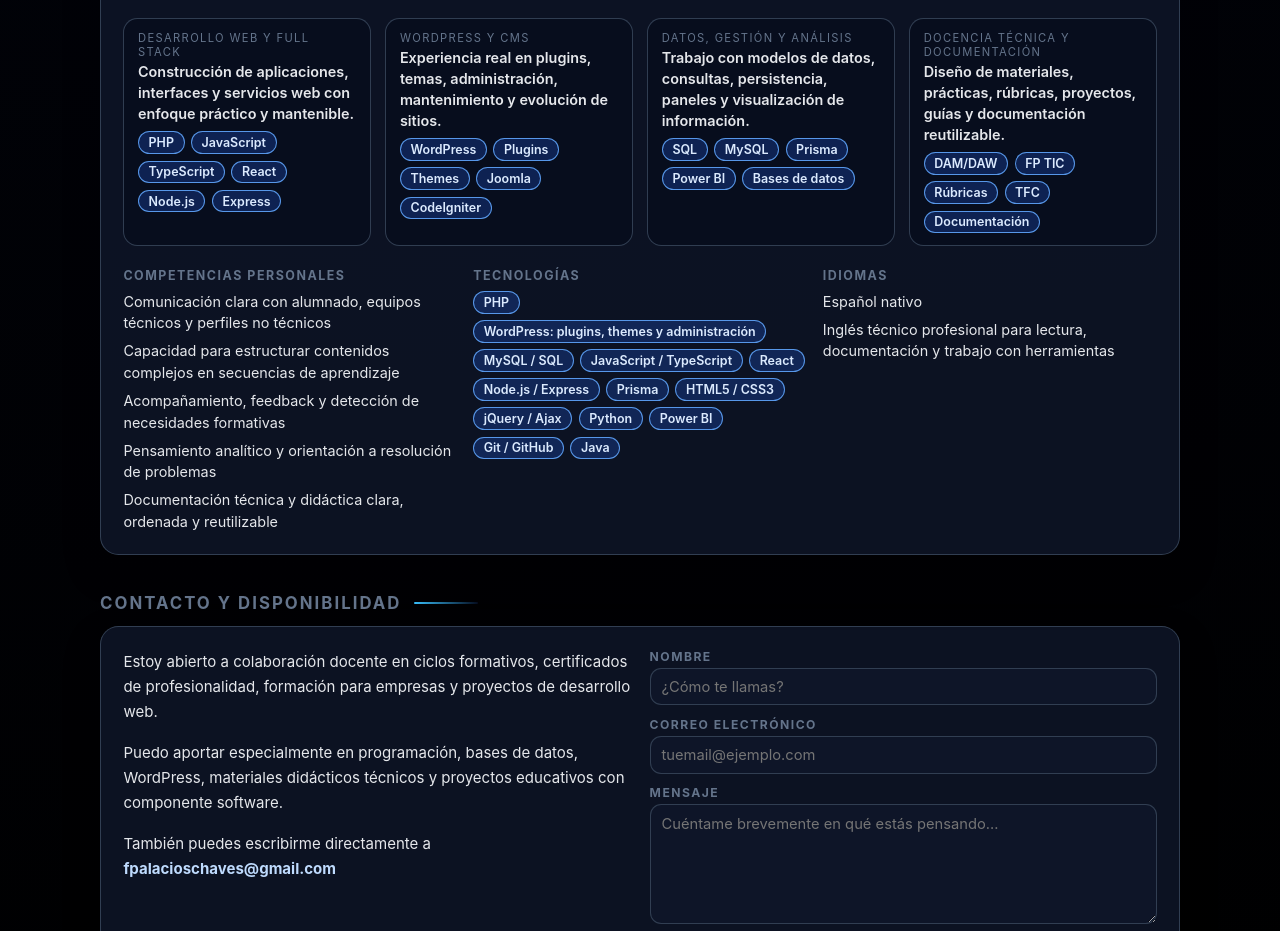
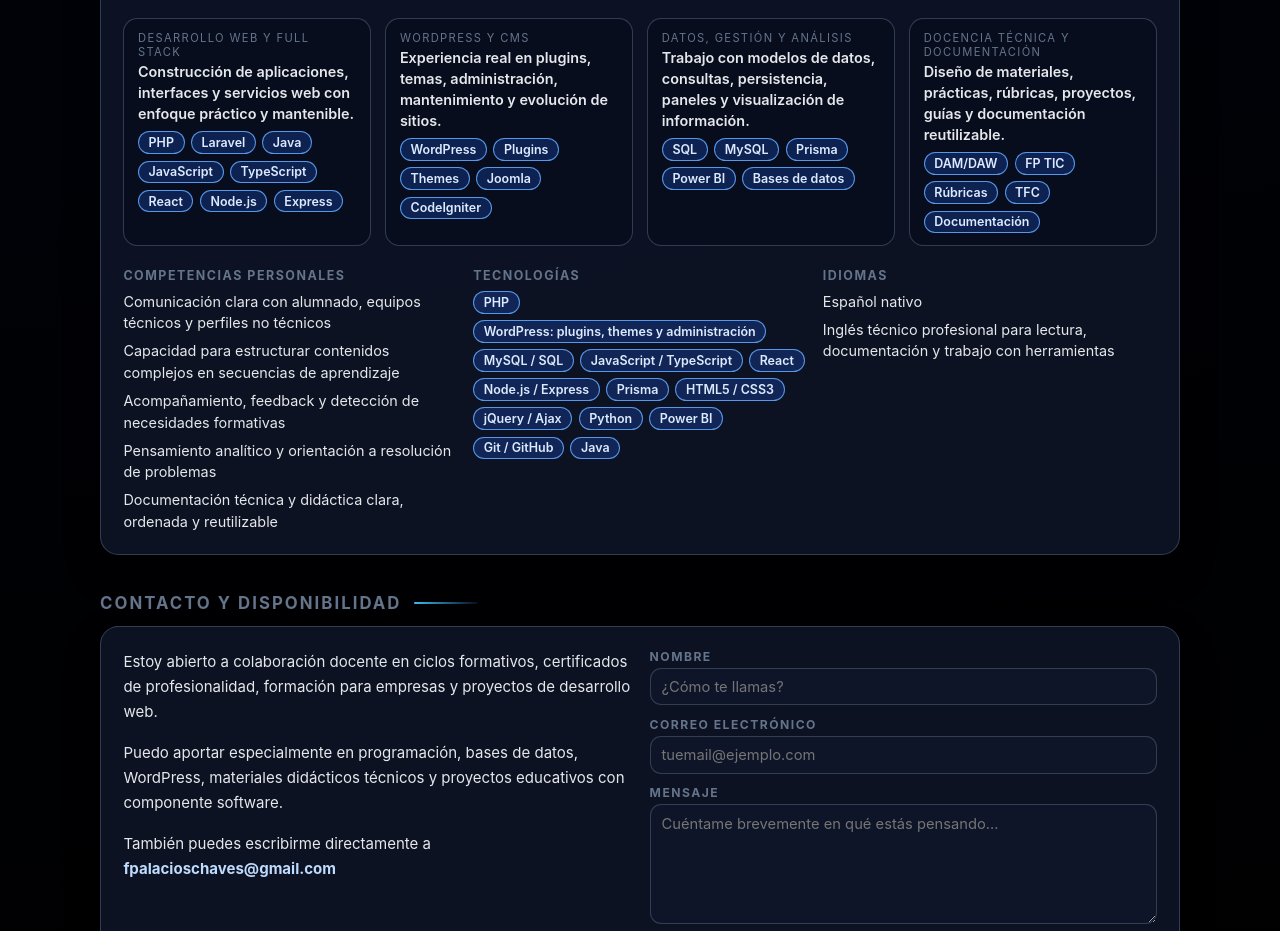
Before and after one commit to fpalacioschaves/cv-react, a React (Vite) app: page / in a window 1280 px wide. Shown: the part 5440-6371 px from the top of the page. Built offline with nearby package versions, Linux system fonts and the light colour scheme; no server answers.

Commit message:
Add Java and Laravel to full stack skills cluster

```diff
--- a/src/components/SkillsSection.jsx
+++ b/src/components/SkillsSection.jsx
@@ -5,7 +5,7 @@ const SKILL_CLUSTERS = {
     {
       title: 'Desarrollo web y full stack',
       description: 'Construcción de aplicaciones, interfaces y servicios web con enfoque práctico y mantenible.',
-      items: ['PHP', 'JavaScript', 'TypeScript', 'React', 'Node.js', 'Express'],
+      items: ['PHP', 'Laravel', 'Java', 'JavaScript', 'TypeScript', 'React', 'Node.js', 'Express'],
     },
     {
       title: 'WordPress y CMS',
@@ -27,7 +27,7 @@ const SKILL_CLUSTERS = {
     {
       title: 'Web and full-stack development',
       description: 'Building applications, interfaces and web services with a practical and maintainable approach.',
-      items: ['PHP', 'JavaScript', 'TypeScript', 'React', 'Node.js', 'Express'],
+      items: ['PHP', 'Laravel', 'Java', 'JavaScript', 'TypeScript', 'React', 'Node.js', 'Express'],
     },
     {
       title: 'WordPress and CMS',
```
